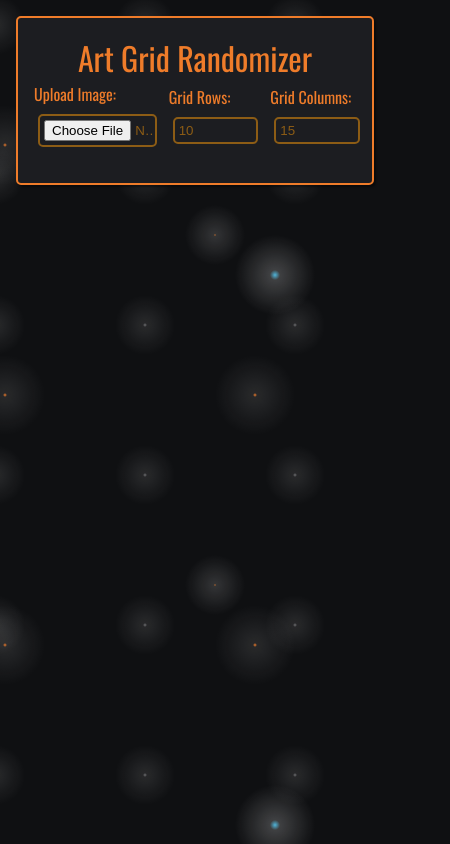
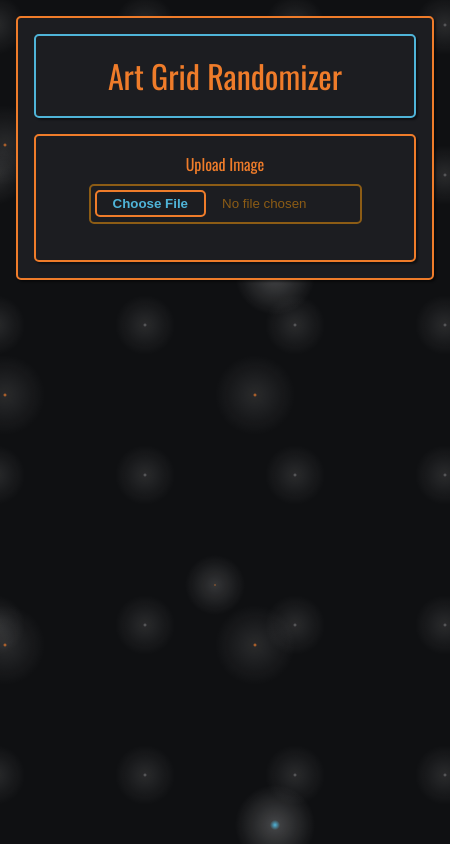
Before and after one commit to temetvince/art-grid, a React app: page / in a window 390 px wide. Shown: the whole page, 450 px wide, since content can reach past the window. Built offline with nearby package versions, Linux system fonts and the light colour scheme.

Commit message:
Bug fixes and general updates

```diff
--- a/src/App.css
+++ b/src/App.css
@@ -2,15 +2,21 @@
 
 :root {
   --max-width: 1300px;
-  --min-width: 300px;
+  --min-width: 450px;
 
   --font-primary: 'Oswald', sans-serif;
 
-  --text-xl: 2rem;
-  --text-lg: 1.8rem;
-  --text-md: 1.5rem;
-  --text-sm: 1.2rem;
-  --text-xs: 1rem;
+  --text-xl: 1.5rem;
+  --text-lg: 1.25rem;
+  --text-md: 1rem;
+  --text-sm: 0.75rem;
+  --text-xs: 0.5rem;
+
+  --input-xl: 30rem;
+  --input-lg: 20rem;
+  --input-md: 10rem;
+  --input-sm: 5rem;
+  --input-xs: 2.5rem;
 
   --global-light: #cbcdd2;
   --global-dark: #1c1d21;
@@ -164,6 +170,36 @@ textarea {
   margin: var(--spacing-less) var(--spacing-less);
 }
 
+input::file-selector-button {
+  background: var(--background-alt);
+  color: var(--text-color-alt);
+  border: var(--border-size) var(--border-style) var(--border-color);
+  border-radius: var(--box-rounding);
+  padding: var(--spacing-less) var(--spacing);
+  margin-right: var(--spacing);
+  font-weight: bold;
+}
+
+input::file-selector-button:hover {
+  color: var(--hover-color);
+  border-color: var(--border-color-alt);
+}
+
+input[type='checkbox'] {
+  width: auto;
+  accent-color: var(--primary-color);
+  cursor: pointer;
+}
+
+input[type='checkbox']:checked {
+  accent-color: var(--secondary-color);
+}
+
+input[type='checkbox']:checked::before {
+  font-weight: bold;
+  color: var(--secondary-color);
+}
+
 button {
   display: inline-block;
   text-decoration: none;
--- a/src/ArtGrid/ArtGrid.css
+++ b/src/ArtGrid/ArtGrid.css
@@ -2,6 +2,7 @@
   display: flex;
   flex-direction: column;
   align-items: center;
+  gap: var(--spacing);
   padding: var(--spacing);
   border: var(--border-size) var(--border-style) var(--border-color);
   border-radius: var(--box-rounding);
@@ -11,14 +12,36 @@
   width: 100%;
 }
 
+.app .title {
+  font-size: 2rem;
+  text-align: center;
+  width: 100%;
+  border: var(--border-size) var(--border-style) var(--border-color-alt);
+  padding: var(--spacing);
+  border-radius: var(--box-rounding);
+  background-color: var(--background-alt);
+  box-shadow: var(--box-shadow);
+  transition: var(--transition);
+}
+
 .app .content {
   display: flex;
   gap: var(--spacing);
   padding: var(--spacing);
-  border: var(--border-size) var(--border-style) var(--border-color);
+  border: var(--border-size) var(--border-style) var(--border-color-alt);
   border-radius: var(--box-rounding);
   background-color: var(--background-alt);
   box-shadow: var(--box-shadow);
   transition: var(--transition);
   width: 100%;
+  align-items: center;
 }
+
+@media (max-width: 1100px) {
+  .app .content {
+    flex-direction: column;
+    padding: calc(var(--spacing) / 2);
+    gap: calc(var(--spacing) / 2);
+    width: 100%;
+  }
+}
--- a/src/ArtGrid/ArtGrid.tsx
+++ b/src/ArtGrid/ArtGrid.tsx
@@ -27,6 +27,7 @@ const ArtGrid: React.FC = () => {
     cols: number;
   } | null>(null);
   const [upsideDown, setUpsideDown] = useState<boolean>(false);
+  const [resizeTrigger, setResizeTrigger] = useState(0);
   const canvasRef = useRef<HTMLCanvasElement>(null);
   const imageRef = useRef<HTMLImageElement>(null);
   const scaleRef = useRef<number>(1);
@@ -69,6 +70,9 @@ const ArtGrid: React.FC = () => {
   useEffect(() => {
     const currentSquare = gridSquares[currentIndex];
     if (canvasRef.current && imageSrc) {
+      const img = imageRef.current;
+      if (!img || !img.complete) return;
+
       // Calculate coordinates for drawing without mutating state
       let drawRow = currentSquare.row;
       let drawCol = currentSquare.col;
@@ -90,17 +94,18 @@ const ArtGrid: React.FC = () => {
         return;
       }
 
+      // Calculate scale based on displayed image
+      const scaleX = img.clientWidth / img.naturalWidth;
+      const scaleY = img.clientHeight / img.naturalHeight;
+
       // Set canvas size to scaled square dimensions
-      const scaledWidth = currentSquare.width * scaleRef.current;
-      const scaledHeight = currentSquare.height * scaleRef.current;
+      const scaledWidth = currentSquare.width * scaleX;
+      const scaledHeight = currentSquare.height * scaleY;
       canvas.width = scaledWidth;
       canvas.height = scaledHeight;
 
       ctx.clearRect(0, 0, canvas.width, canvas.height);
-      ctx.save();
 
-      const img = new Image();
-      img.onload = () => {
       ctx.drawImage(
         img,
         drawX,
@@ -112,33 +117,34 @@ const ArtGrid: React.FC = () => {
         scaledWidth,
         scaledHeight,
       );
-        ctx.restore();
-      };
-      if (img.complete) {
-        ctx.drawImage(
-          img,
-          drawX,
-          drawY,
-          currentSquare.width,
-          currentSquare.height,
-          0,
-          0,
-          scaledWidth,
-          scaledHeight,
-        );
-        ctx.restore();
-      }
-      img.onerror = () => {
-        console.error('Image draw error');
-        alert('Failed to draw image section');
-      };
-      img.src = imageSrc;
     } else {
       if (!canvasRef.current) {
         console.warn('Canvas ref is null'); // Debug
       }
     }
-  }, [currentIndex, gridSquares, imageSrc, upsideDown]);
+  }, [
+    gridSquares,
+    currentIndex,
+    imageSrc,
+    upsideDown,
+    gridRows,
+    gridCols,
+    resizeTrigger,
+  ]);
+
+  // Trigger re-draw when image resizes
+  useEffect(() => {
+    if (imageRef.current) {
+      const img = imageRef.current;
+      const resizeObserver = new ResizeObserver(() => {
+        setResizeTrigger((prev) => prev + 1);
+      });
+      resizeObserver.observe(img);
+      return () => {
+        resizeObserver.disconnect();
+      };
+    }
+  }, [imageSrc]);
 
   // Navigation handlers
   const goPreviousWrapper = () => {
@@ -195,7 +201,7 @@ const ArtGrid: React.FC = () => {
 
   return (
     <div className='container'>
-      <h1>Art Grid Randomizer</h1>
+      <h1 className='title'>Art Grid Randomizer</h1>
       <Controls
         gridRows={gridRows}
         gridCols={gridCols}
@@ -206,17 +212,10 @@ const ArtGrid: React.FC = () => {
         onMakeSquaresChange={imageSrc ? handleMakeSquaresChange : undefined}
         upsideDown={upsideDown}
         onUpsideDownChange={imageSrc ? setUpsideDown : undefined}
+        hasImage={!!imageSrc}
       />
       {imageSrc && gridSquares.length > 0 && (
         <div className='content'>
-          <ImageDisplay
-            imageSrc={imageSrc}
-            gridSquares={gridSquares}
-            scale={scaleRef.current}
-            displayDimensions={displayDimensionsRef.current}
-            imageRef={imageRef}
-            upsideDown={upsideDown}
-          />
           <SquareViewer
             currentIndex={currentIndex}
             gridSquares={gridSquares}
@@ -229,6 +228,12 @@ const ArtGrid: React.FC = () => {
             onJumpColChange={setJumpCol}
             onJumpToSquare={jumpToSquareWrapper}
           />
+          <ImageDisplay
+            imageSrc={imageSrc}
+            gridSquares={gridSquares}
+            imageRef={imageRef}
+            upsideDown={upsideDown}
+          />
         </div>
       )}
     </div>
--- a/src/ArtGrid/Controls/Controls.css
+++ b/src/ArtGrid/Controls/Controls.css
@@ -1,20 +1,60 @@
 .controls {
   display: flex;
   align-items: center;
+  justify-content: center;
+  width: 100%;
   gap: var(--spacing);
-  margin-bottom: var(--spacing);
+  border: var(--border-size) var(--border-style) var(--border-color);
+  padding: var(--spacing);
+  border-radius: var(--box-rounding);
+  background-color: var(--background-alt);
+  box-shadow: var(--box-shadow);
+  transition: var(--transition);
+}
+
+.input-section {
+  display: flex;
+  gap: var(--spacing);
+}
+
+.input-section-grid {
+  display: flex;
+  gap: var(--spacing-less);
 }
 
 .input-group {
   display: flex;
   flex-direction: column;
-  align-items: flex-start;
+  align-items: center;
 }
 
 .input-group label {
   margin-bottom: var(--spacing-less);
+  width: max-content;
 }
 
-.input-group input[type='checkbox'] {
-  margin-left: var(--spacing);
+.input-group input {
+  height: var(--input-xs);
 }
+
+.input-group input[type="file"] {
+  max-width: var(--input-xl);
+}
+
+.input-group input[type="number"] {
+  width: var(--input-sm);
+}
+
+@media (max-width: 600px) {
+  .controls {
+    flex-direction: column;
+  }
+
+  .input-group label {
+    align-self: center;
+  }
+
+  .input-group input {
+    align-self: center;
+  }
+}
--- a/src/ArtGrid/Controls/Controls.tsx
+++ b/src/ArtGrid/Controls/Controls.tsx
@@ -11,6 +11,7 @@ interface ControlsProps {
   onMakeSquaresChange?: (checked: boolean) => void;
   upsideDown?: boolean;
   onUpsideDownChange?: (checked: boolean) => void;
+  hasImage?: boolean;
 }
 
 const Controls: React.FC<ControlsProps> = ({
@@ -23,19 +24,24 @@ const Controls: React.FC<ControlsProps> = ({
   onMakeSquaresChange,
   upsideDown,
   onUpsideDownChange,
+  hasImage = false,
 }) => {
   return (
     <div className='controls'>
+      <div className='input-section'>
         <div className='input-group'>
-        <label>Upload Image:</label>
+          <label>Upload Image</label>
           <input
             type='file'
             accept='image/*'
             onChange={onImageUpload}
           />
         </div>
+      </div>
+      {hasImage && (
+        <div className='input-section-grid'>
           <div className='input-group'>
-        <label>Grid Rows:</label>
+            <label>Grid Rows</label>
             <input
               type='number'
               value={gridRows}
@@ -46,7 +52,7 @@ const Controls: React.FC<ControlsProps> = ({
             />
           </div>
           <div className='input-group'>
-        <label>Grid Columns:</label>
+            <label>Grid Columns</label>
             <input
               type='number'
               value={gridCols}
@@ -56,10 +62,12 @@ const Controls: React.FC<ControlsProps> = ({
               min='1'
             />
           </div>
+        </div>
+      )}
+      <div className='input-section'>
         {onMakeSquaresChange && (
           <div className='input-group'>
-          <label>
-            Make Squares Equal
+            <label>Square Grid</label>
             <input
               type='checkbox'
               checked={makeSquares || false}
@@ -67,13 +75,11 @@ const Controls: React.FC<ControlsProps> = ({
                 onMakeSquaresChange(e.target.checked);
               }}
             />
-          </label>
           </div>
         )}
         {onUpsideDownChange && (
           <div className='input-group'>
-          <label>
-            Upside Down
+            <label>Upside Down</label>
             <input
               type='checkbox'
               checked={upsideDown || false}
@@ -81,9 +87,9 @@ const Controls: React.FC<ControlsProps> = ({
                 onUpsideDownChange(e.target.checked);
               }}
             />
-          </label>
           </div>
         )}
+      </div>
     </div>
   );
 };
--- a/src/ArtGrid/ImageDisplay/ImageDisplay.css
+++ b/src/ArtGrid/ImageDisplay/ImageDisplay.css
@@ -25,9 +25,28 @@
 }
 
 .grid-square span {
-  font-size: 12px;
+  font-size: var(--text-md);
   color: black;
-  background: rgba(255, 255, 255, 0.7);
+  background: rgba(255, 255, 255, 0.4);
   padding: 2px 4px;
   border-radius: var(--box-rounding);
 }
+
+@media (max-width: 1100px) {
+  .grid-square span {
+    font-size : var(--text-sm);
+  }
+}
+
+@media (max-width: 800px) {
+  .grid-square span {
+    padding: 1px 2px;
+    font-size: var(--text-sm);
+  }
+}
+
+@media (max-width: 600px) {
+  .grid-square span {
+    font-size: var(--text-xs);
+  }
+}
--- a/src/ArtGrid/ImageDisplay/ImageDisplay.tsx
+++ b/src/ArtGrid/ImageDisplay/ImageDisplay.tsx
@@ -1,4 +1,4 @@
-import React from 'react';
+import React, { useState, useEffect } from 'react';
 import './ImageDisplay.css';
 
 interface GridSquare {
@@ -13,8 +13,6 @@ interface GridSquare {
 interface DisplayProps {
   imageSrc: string;
   gridSquares: GridSquare[];
-  scale: number;
-  displayDimensions: { width: number; height: number };
   imageRef: React.RefObject<HTMLImageElement | null>;
   upsideDown?: boolean;
 }
@@ -22,18 +20,51 @@ interface DisplayProps {
 const ImageDisplay: React.FC<DisplayProps> = ({
   imageSrc,
   gridSquares,
-  scale,
-  displayDimensions,
   imageRef,
   upsideDown = false,
 }) => {
+  const [imageScale, setImageScale] = useState(1);
+  const [overlayWidth, setOverlayWidth] = useState(0);
+  const [overlayHeight, setOverlayHeight] = useState(0);
+
+  useEffect(() => {
+    if (imageRef.current) {
+      const img = imageRef.current;
+      const handleLoad = () => {
+        const actualScale = img.clientWidth / img.naturalWidth;
+        setImageScale(actualScale);
+        setOverlayWidth(img.clientWidth);
+        setOverlayHeight(img.clientHeight);
+      };
+      if (img.complete) {
+        handleLoad();
+      } else {
+        img.addEventListener('load', handleLoad);
+      }
+
+      // Use ResizeObserver to detect when the image resizes
+      const resizeObserver = new ResizeObserver(() => {
+        if (img.complete) {
+          handleLoad();
+        }
+      });
+      resizeObserver.observe(img);
+
+      return () => {
+        img.removeEventListener('load', handleLoad);
+        resizeObserver.disconnect();
+      };
+    }
+  }, [imageSrc]);
+
   return (
     <div className='image-container'>
       <div
         className='grid-overlay'
         style={{
-          width: displayDimensions.width,
-          height: displayDimensions.height,
+          width: overlayWidth,
+          height: overlayHeight,
+          transform: upsideDown ? 'rotate(180deg)' : 'none',
         }}
       >
         {gridSquares.map((square, index) => (
@@ -41,10 +72,10 @@ const ImageDisplay: React.FC<DisplayProps> = ({
             key={index}
             className='grid-square'
             style={{
-              width: square.width * scale,
-              height: square.height * scale,
-              left: square.x * scale,
-              top: square.y * scale,
+              width: square.width * imageScale,
+              height: square.height * imageScale,
+              left: square.x * imageScale,
+              top: square.y * imageScale,
             }}
           >
             <span>{`${String(square.row + 1)},${String(square.col + 1)}`}</span>
@@ -57,9 +88,8 @@ const ImageDisplay: React.FC<DisplayProps> = ({
         className='original-image'
         ref={imageRef}
         style={{
-          maxWidth: '800px',
-          width: displayDimensions.width,
-          height: displayDimensions.height,
+          maxWidth: '100%',
+          height: 'auto',
           transform: upsideDown ? 'rotate(180deg)' : 'none',
         }}
       />
--- a/src/ArtGrid/SquareViewer/SquareViewer.css
+++ b/src/ArtGrid/SquareViewer/SquareViewer.css
@@ -2,7 +2,7 @@
   display: flex;
   flex-direction: column;
   align-items: center;
-  gap: 10px;
+  gap: var(--spacing);
 }
 
 .current-square {
@@ -28,5 +28,5 @@
 }
 
 .jump-controls input {
-  width: 60px;
+  width: var(--input-sm);
 }
```
Lines whose indentation alone changed are shown as unchanged.
